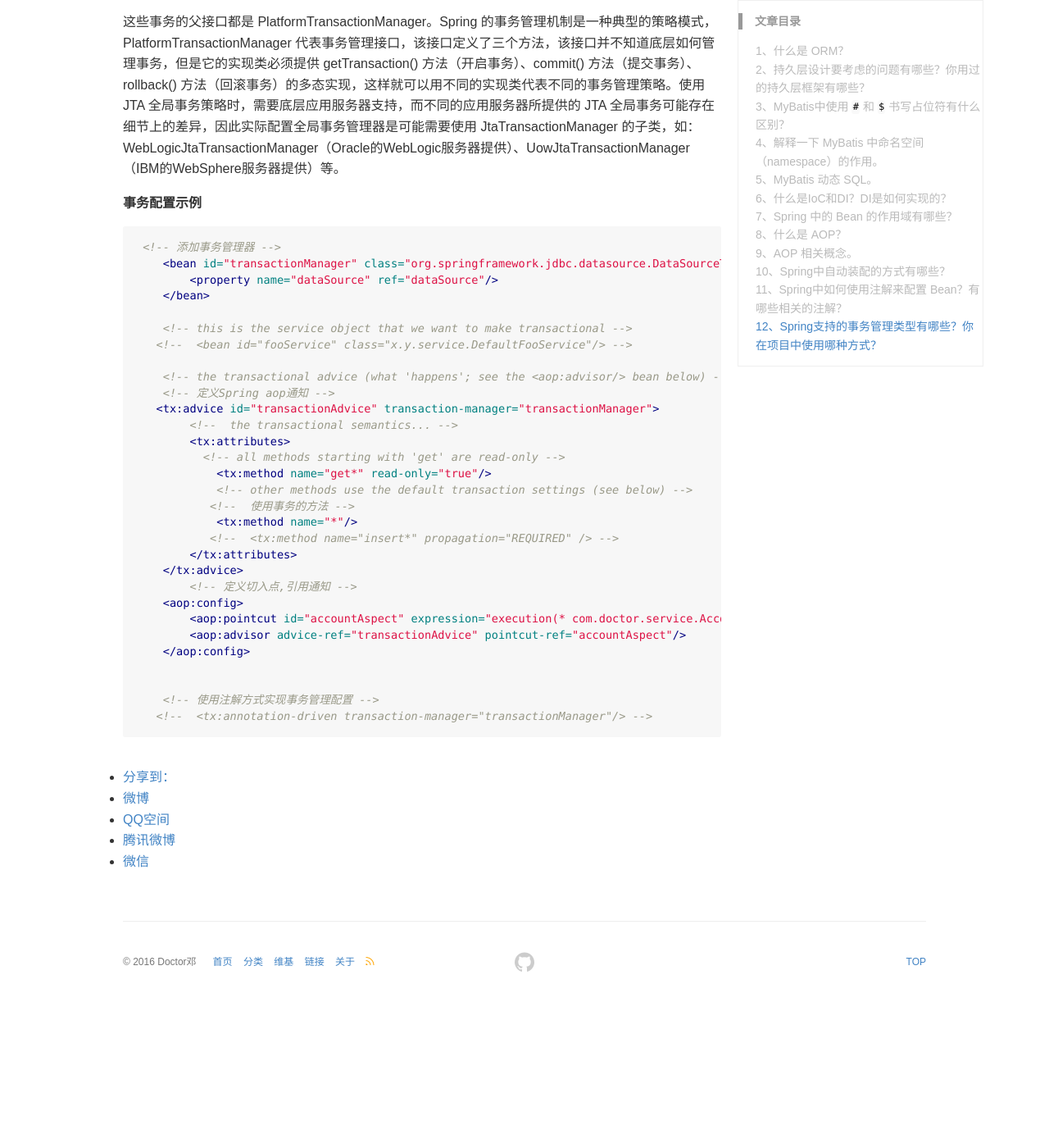
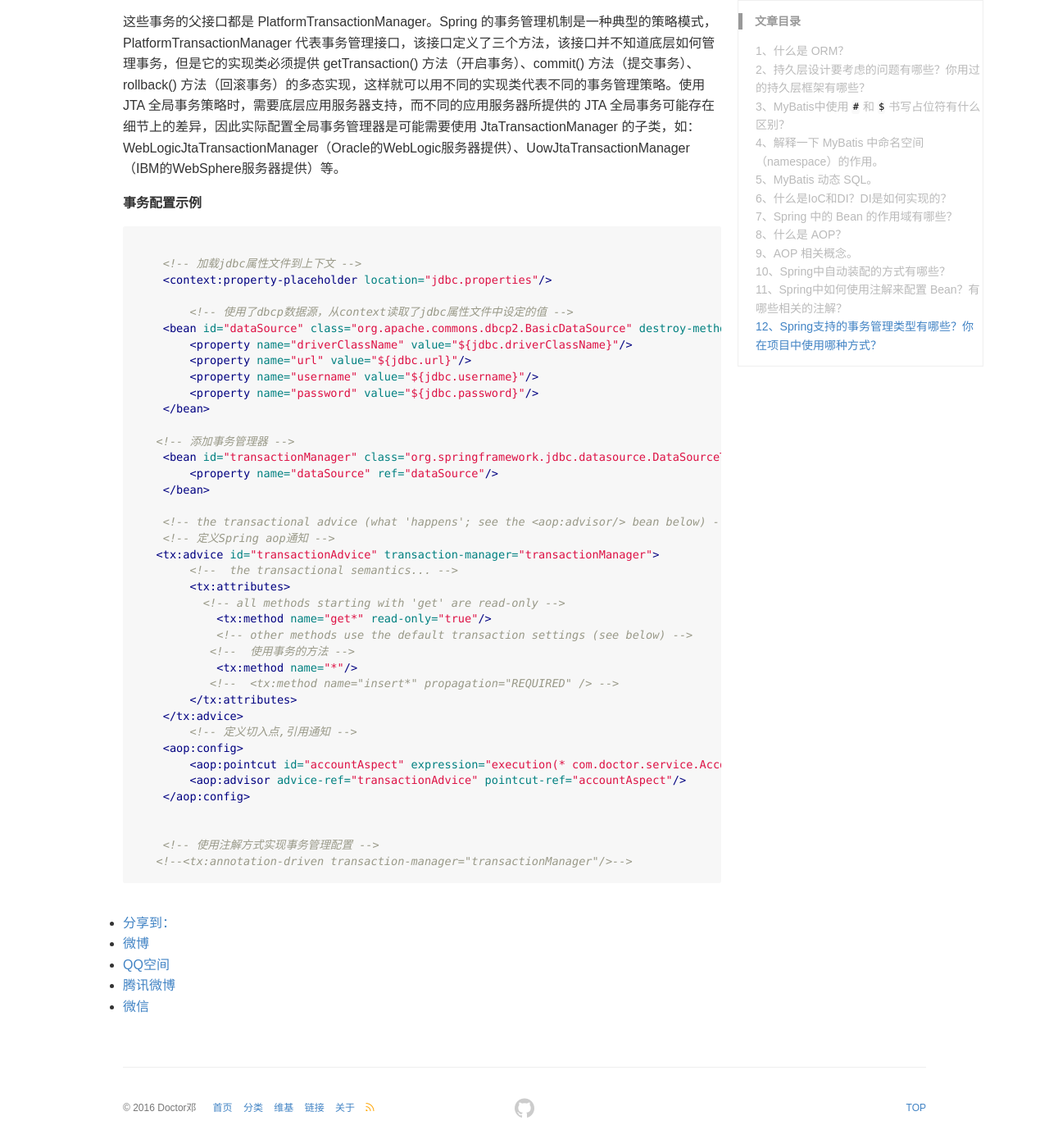
Before and after one commit to DoctorDeng/DoctorDeng.github.io, a Jekyll site: the page built from _posts/2016-09-18-java-SSM.md, in a window 1280 px wide and 1400 px high, scrolled down 7861 px. Shown: the whole window at 82% size. Built offline with Jekyll 4.4.1, drawn with Linux system fonts in a browser that asks for light colours; comment, search, counter and statistics services are not loaded; before the commit the page ends 9083 px from its top, so only the background shows below that.

Commit message:
modify file

````diff
--- a/_posts/2016-09-18-java-SSM.md
+++ b/_posts/2016-09-18-java-SSM.md
@@ -259,13 +259,22 @@
 **事务配置示例**
 
 ```xml?linenums
- <!-- 添加事务管理器 -->
+
+    <!-- 加载jdbc属性文件到上下文 -->
+    <context:property-placeholder location="jdbc.properties"/>
+
+	<!-- 使用了dbcp数据源，从context读取了jdbc属性文件中设定的值 -->
+    <bean id="dataSource" class="org.apache.commons.dbcp2.BasicDataSource" destroy-method="close">
+        <property name="driverClassName" value="${jdbc.driverClassName}"/>
+        <property name="url" value="${jdbc.url}"/>
+        <property name="username" value="${jdbc.username}"/>
+        <property name="password" value="${jdbc.password}"/>
+    </bean>
+
+   <!-- 添加事务管理器 -->
     <bean id="transactionManager" class="org.springframework.jdbc.datasource.DataSourceTransactionManager">
         <property name="dataSource" ref="dataSource"/>
     </bean>
-
-    <!-- this is the service object that we want to make transactional -->
-   <!--  <bean id="fooService" class="x.y.service.DefaultFooService"/> -->
 
     <!-- the transactional advice (what 'happens'; see the <aop:advisor/> bean below) -->
     <!-- 定义Spring aop通知 -->
@@ -288,5 +297,5 @@
 
 
     <!-- 使用注解方式实现事务管理配置 -->
-   <!--  <tx:annotation-driven transaction-manager="transactionManager"/> -->
+   <!--<tx:annotation-driven transaction-manager="transactionManager"/>-->
 ```
````
